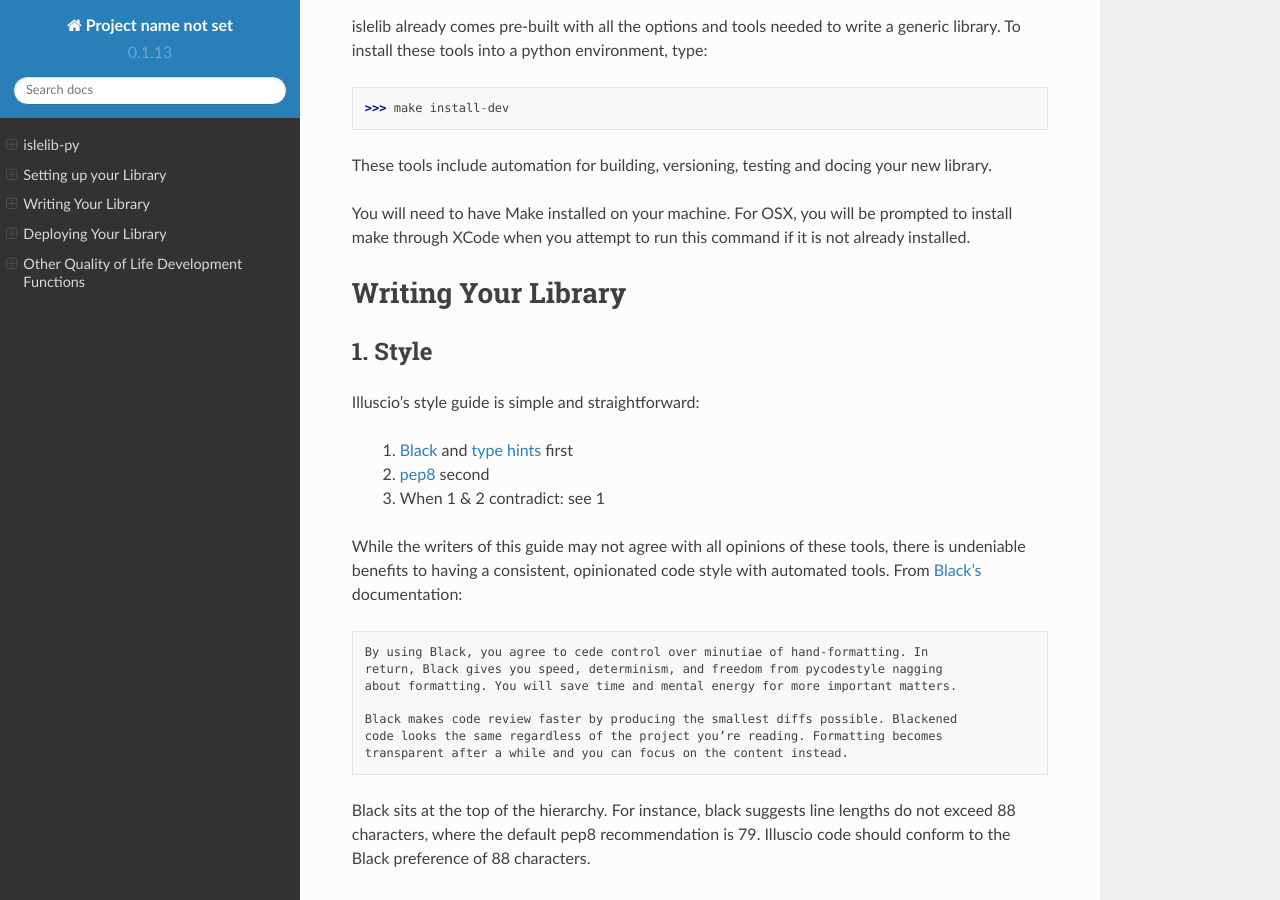
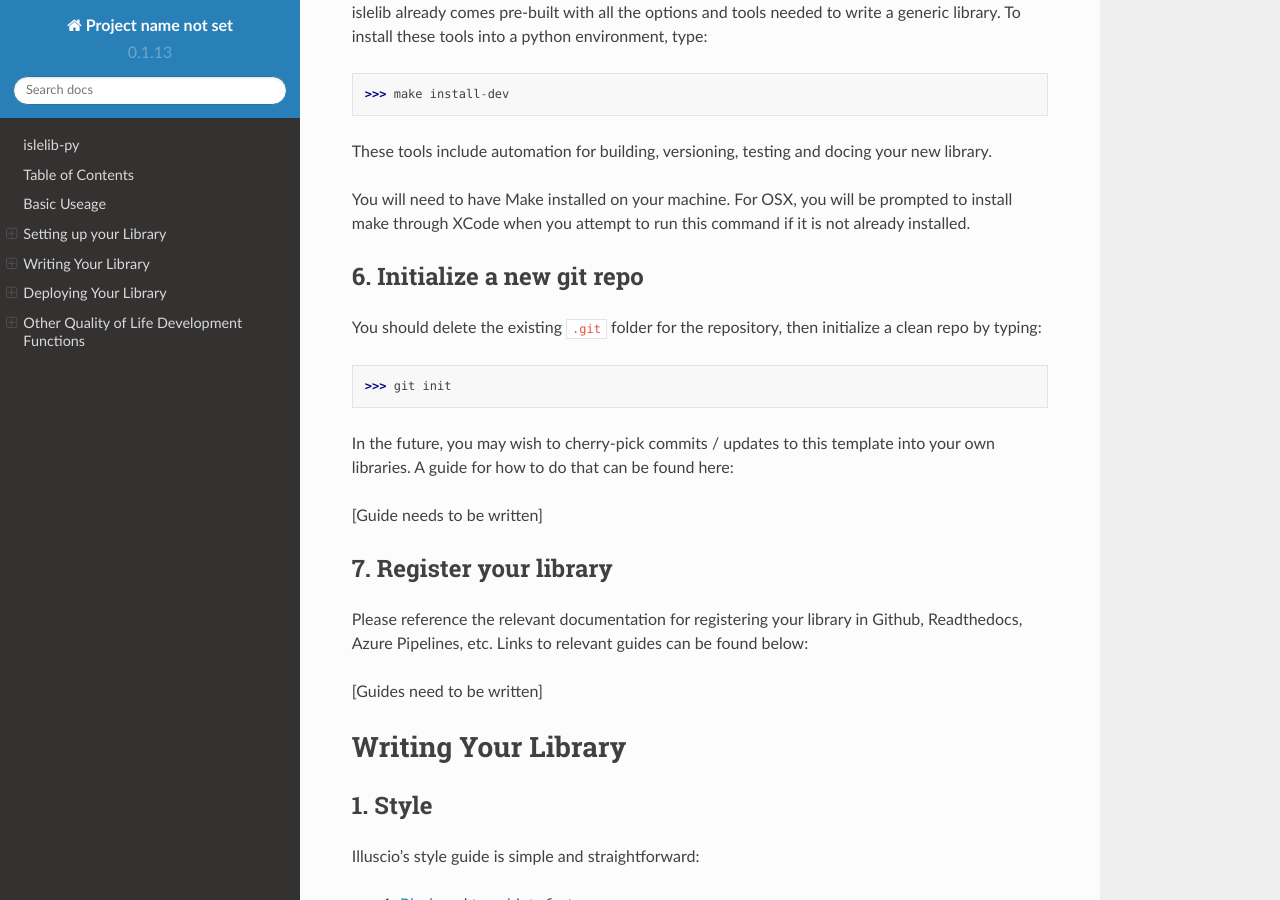
Before and after one commit to illuscio-dev/islelib-py, a Sphinx documentation site: the page built from zdocs/source/index.rst, in a window 1280 px wide and 900 px high, scrolled down 3028 px. Built offline with Sphinx 7.4.7 and the Read the Docs theme 2.0.0, drawn with Linux system fonts in a browser that asks for light colours; some of the changed text lies outside the part shown.

Commit message:
documentation update

```diff
--- a/zdocs/source/index.rst
+++ b/zdocs/source/index.rst
@@ -14,22 +14,22 @@
 simply start using it. Below we will show some example documentation with the basic
 functions of this library template.
 
-Basic Useage
-------------
+Table of Contents
+=================
 
-   >>> import islelib
-   [basic useage example goes here]
-
-Index
------
-
+* :ref:`basic-usage`
 * :ref:`setting-up`
 * :ref:`writing`
 * :ref:`deploying`
 * :ref:`qol`
 
-Using the islelib Template
-`
+.. _basic-usage:
+
+Basic Useage
+============
+
+   >>> import islelib
+   [basic useage example goes here]
 
 Islelib comes with a number of pre-built quality-of-life macros for developers so they
 can code more and manage less, most of which are accessed through ``make`` commands.
@@ -145,6 +145,27 @@
 You will need to have Make installed on your machine. For OSX, you will be prompted
 to install make through XCode when you attempt to run this command if it is not
 already installed.
+
+6. Initialize a new git repo
+----------------------------
+
+You should delete the existing ``.git`` folder for the repository, then initialize a
+clean repo by typing: ::
+
+   >>> git init
+
+In the future, you may wish to cherry-pick commits / updates to this template into
+your own libraries. A guide for how to do that can be found here:
+
+[Guide needs to be written]
+
+7. Register your library
+------------------------
+
+Please reference the relevant documentation for registering your library in Github,
+Readthedocs, Azure Pipelines, etc. Links to relevant guides can be found below:
+
+[Guides need to be written]
 
 .. _writing:
 
```
